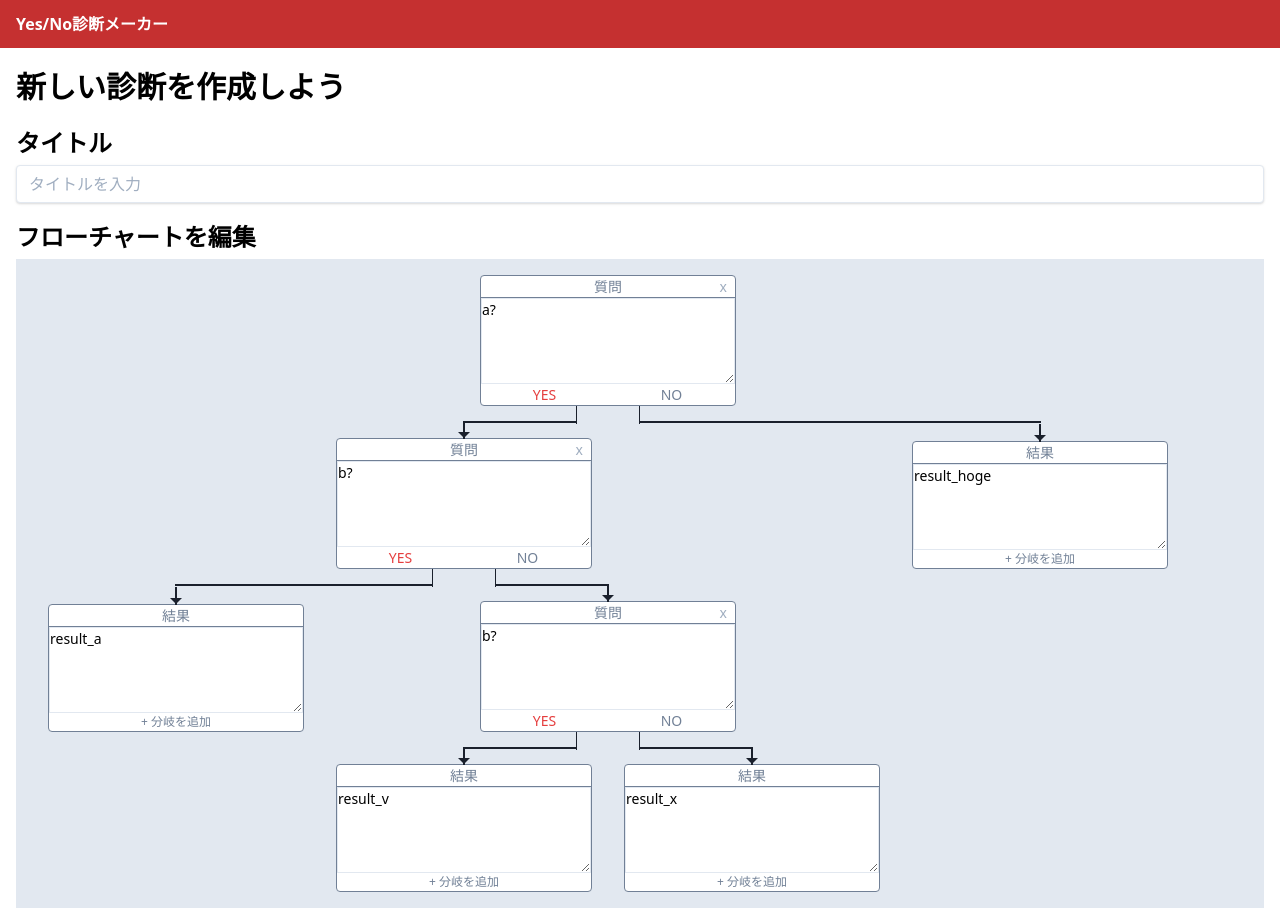
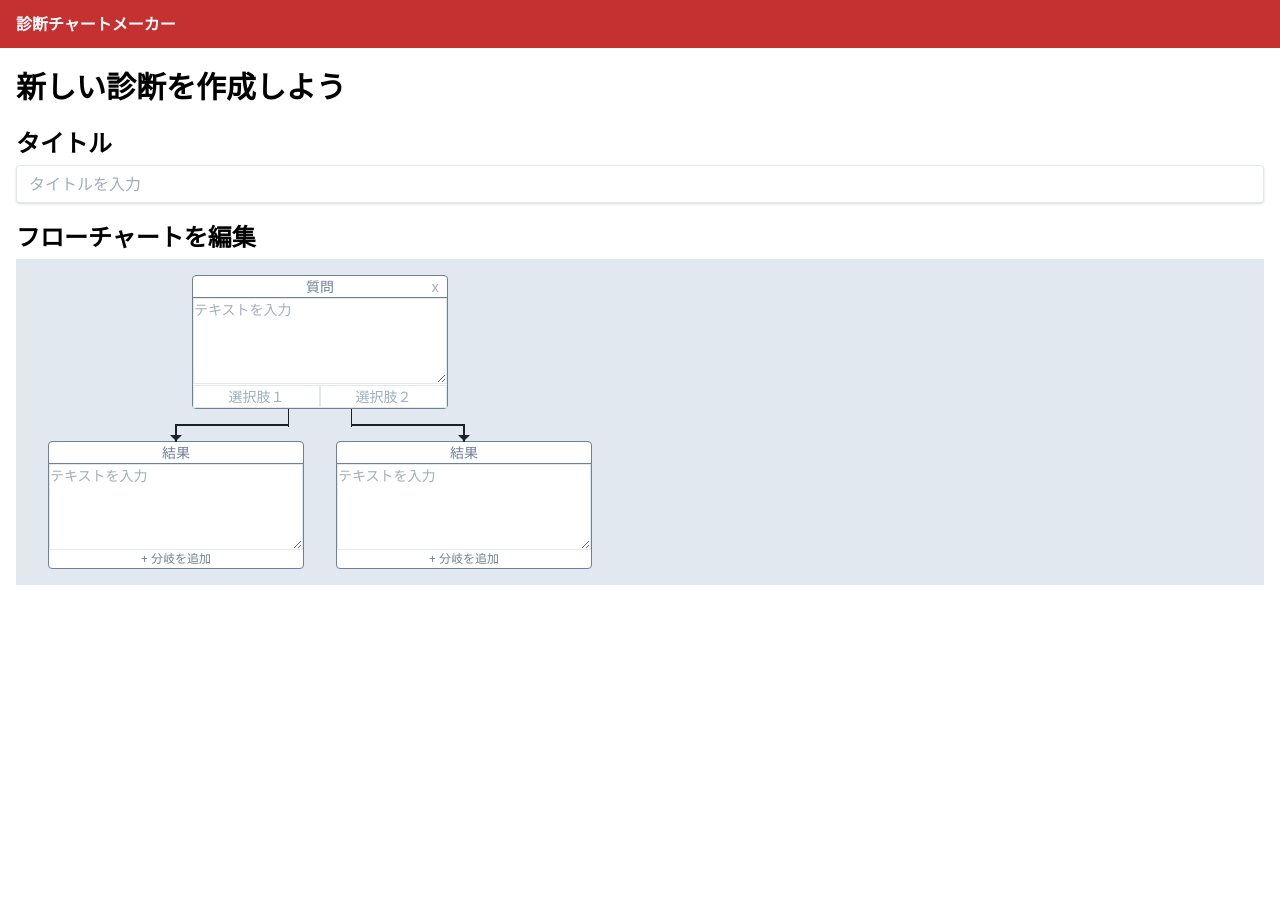
Before and after one commit to retoruto-carry/shindan-chart-maker, a Nuxt app: page /editor in a window 1280 px wide. After the commit the page ends 800 px from the top, so only its background shows below. Built offline with nearby package versions, Linux system fonts and the light colour scheme.

Commit message:
:+1: 選択肢のテキストを自由に変更できるようにした

```diff
--- a/components/common/AppNavbar.vue
+++ b/components/common/AppNavbar.vue
@@ -1,7 +1,7 @@
 <template>
   <header>
     <div class="bg-red-700 flex items-center justify-between px-4 py-1 h-12">
-      <p class="text-white font-bold">Yes/No診断メーカー</p>
+      <p class="text-white font-bold">診断チャートメーカー</p>
     </div>
   </header>
 </template>
--- a/components/partials/QuestionNode.vue
+++ b/components/partials/QuestionNode.vue
@@ -21,8 +21,22 @@
         placeholder="テキストを入力"
       />
       <div v-if="nodeTree.type === 'QUESTION'" class="flex content-between">
-        <div class="flex-1 text-sm text-red-600">YES</div>
-        <div class="flex-1 text-sm text-gray-600">NO</div>
+        <div class="flex-1">
+          <input
+            v-model="nodeTree.choiceNodes[0].label"
+            class="border w-full text-gray-700 text-center text-sm"
+            type="text"
+            placeholder="選択肢１"
+          />
+        </div>
+        <div class="flex-1">
+          <input
+            v-model="nodeTree.choiceNodes[1].label"
+            class="border w-full text-gray-700 text-center text-sm"
+            type="text"
+            placeholder="選択肢２"
+          />
+        </div>
       </div>
       <div v-else class="cursor-pointer" @click="handlePlusClicked">
         <p class="text-xs text-gray-600">+ 分岐を追加</p>
@@ -30,10 +44,16 @@
     </div>
     <div v-if="nodeTree.type === 'QUESTION'" class="nodes table relative">
       <div class="node-wrapper table-cell relative">
-        <QuestionNode :node-tree="nodeTree.yes" class="node relative" />
+        <QuestionNode
+          :node-tree="nodeTree.choiceNodes[0]"
+          class="node relative"
+        />
       </div>
       <div class="node-wrapper table-cell relative">
-        <QuestionNode :node-tree="nodeTree.no" class="node relative" />
+        <QuestionNode
+          :node-tree="nodeTree.choiceNodes[1]"
+          class="node relative"
+        />
       </div>
     </div>
   </div>
@@ -58,19 +78,26 @@ export default Vue.extend({
   methods: {
     handlePlusClicked() {
       this.nodeTree.type = 'QUESTION'
-      this.$set(this.nodeTree, 'yes', {
-        type: 'RESULT',
-        text: 'result_default'
-      })
-      this.$set(this.nodeTree, 'no', {
-        type: 'RESULT',
-        text: 'result_default'
-      })
+      this.$set(this.nodeTree, 'choiceNodes', [
+        {
+          label: '',
+          nodeTree: {
+            type: 'RESULT',
+            text: ''
+          }
+        },
+        {
+          label: '',
+          nodeTree: {
+            type: 'RESULT',
+            text: ''
+          }
+        }
+      ])
     },
     handleDeleteClicked() {
-      this.$delete(this.nodeTree, 'no')
-      this.$delete(this.nodeTree, 'yes')
       this.nodeTree.type = 'RESULT'
+      this.$delete(this.nodeTree, 'choiceNodes')
     },
     displayType(type: NodeType): string {
       if (type === 'QUESTION') {
--- a/pages/editor.vue
+++ b/pages/editor.vue
@@ -25,31 +25,23 @@ type LocalData = {
 
 const nodeTreeData: NodeTree = {
   type: 'QUESTION',
-  text: 'a?',
-  yes: {
-    type: 'QUESTION',
-    text: 'b?',
-    yes: {
-      type: 'RESULT',
-      text: 'result_a'
+  text: '',
+  choiceNodes: [
+    {
+      label: '',
+      nodeTree: {
+        type: 'RESULT',
+        text: 'result_a'
+      }
     },
-    no: {
-      type: 'QUESTION',
-      text: 'b?',
-      yes: {
+    {
+      label: '',
+      nodeTree: {
         type: 'RESULT',
-        text: 'result_v'
-      },
-      no: {
-        type: 'RESULT',
-        text: 'result_x'
+        text: 'result_b'
       }
     }
-  },
-  no: {
-    type: 'RESULT',
-    text: 'result_hoge'
-  }
+  ]
 }
 
 export default Vue.extend({
--- a/pages/q2.vue
+++ b/pages/q2.vue
@@ -3,8 +3,12 @@
     <h1>Title</h1>
     <p>{{ currentNodeTree.text }}</p>
     <template v-if="currentNodeTree.type === 'QUESTION'">
-      <button @click="handleYesClicked">yes</button>
-      <button @click="handleNoClicked">no</button>
+      <button @click="handleChoiceClicked(0)">
+        {{ currentNodeTree.choiceNodes[0].label }}
+      </button>
+      <button @click="handleChoiceClicked(1)">
+        {{ currentNodeTree.choiceNodes[1].label }}
+      </button>
     </template>
     <template v-else>
       <button @click="handleResetClicked">reset</button>
@@ -25,23 +29,39 @@ type LocalData = {
 
 const nodeTreeData: NodeTree = {
   type: 'QUESTION',
-  text: 'a?',
-  yes: {
-    type: 'QUESTION',
-    text: 'b?',
-    yes: {
-      type: 'RESULT',
-      text: 'result_a'
+  text: '質問その１',
+  choiceNodes: [
+    {
+      label: 'はい',
+      nodeTree: {
+        type: 'RESULT',
+        text: '結果その１'
+      }
     },
-    no: {
-      type: 'RESULT',
-      text: 'result_b'
+    {
+      label: 'いいえ',
+      nodeTree: {
+        type: 'QUESTION',
+        text: '質問その２',
+        choiceNodes: [
+          {
+            label: 'はい',
+            nodeTree: {
+              type: 'RESULT',
+              text: '結果その２'
+            }
+          },
+          {
+            label: 'いいえ',
+            nodeTree: {
+              type: 'RESULT',
+              text: '結果その３'
+            }
+          }
+        ]
+      }
     }
-  },
-  no: {
-    type: 'RESULT',
-    text: 'result_c'
-  }
+  ]
 }
 
 export default Vue.extend({
@@ -52,14 +72,9 @@ export default Vue.extend({
     }
   },
   methods: {
-    handleYesClicked(): void {
-      if (this.currentNodeTree.yes) {
-        this.currentNodeTree = this.currentNodeTree.yes
-      }
-    },
-    handleNoClicked(): void {
-      if (this.currentNodeTree.no) {
-        this.currentNodeTree = this.currentNodeTree.no
+    handleChoiceClicked(index: number): void {
+      if (this.currentNodeTree.type === 'QUESTION') {
+        this.currentNodeTree = this.currentNodeTree.choiceNodes[index].nodeTree
       }
     },
     handleResetClicked(): void {
--- a/types/struct.ts
+++ b/types/struct.ts
@@ -1,8 +1,21 @@
 export type NodeType = 'QUESTION' | 'RESULT'
 
-export type NodeTree = {
+export type ChoiceNode = {
+  label: string
+  nodeTree: NodeTree
+}
+
+export type ChoiceNodes = ChoiceNode[]
+
+export type QuestionNodeTree = {
   text: string
-  yes?: NodeTree
-  no?: NodeTree
-  type: NodeType
+  type: 'QUESTION'
+  choiceNodes: ChoiceNodes
 }
+
+export type ResultNodeTree = {
+  text: string
+  type: 'RESULT'
+}
+
+export type NodeTree = QuestionNodeTree | ResultNodeTree
```
